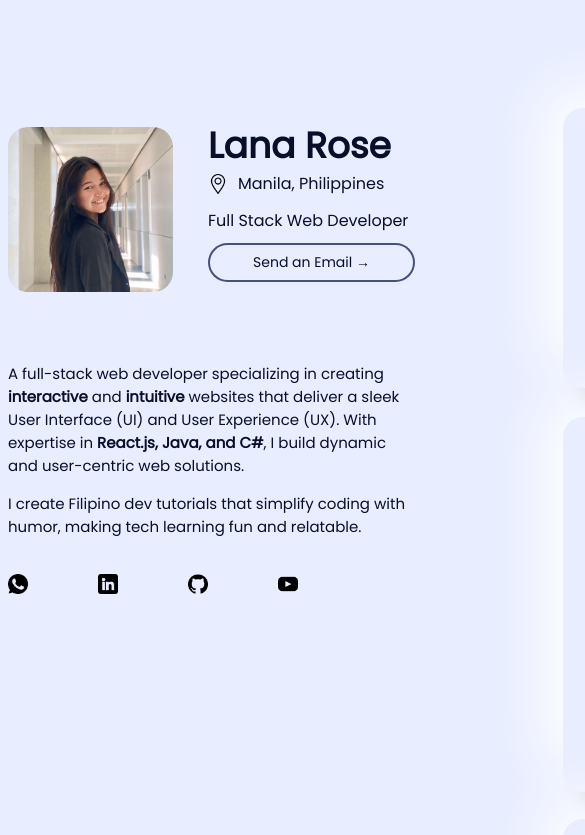
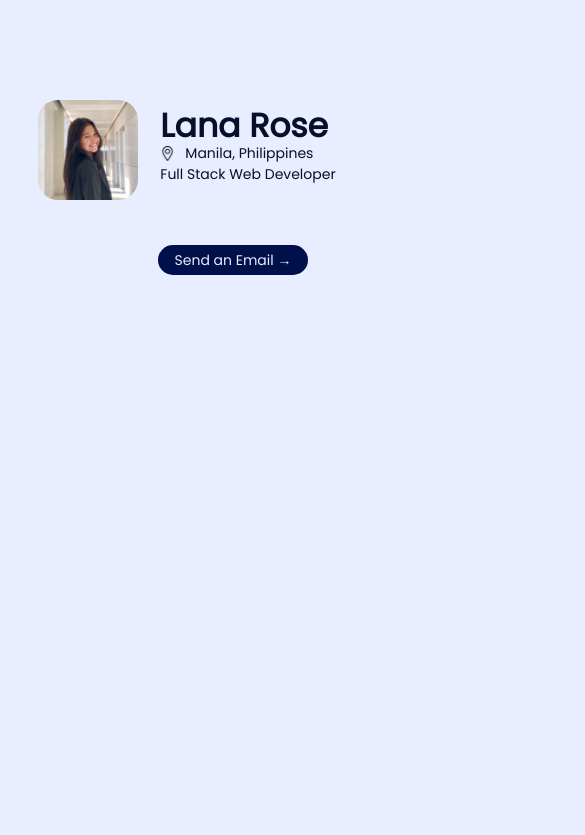
Before and after one commit to lanarosedg/About, a React (Vite) app: page / in a window 390 px wide. Shown: the top 835 px of the page, 585 px wide, since content can reach past the window. Built offline with nearby package versions, Linux system fonts and the light colour scheme.

Commit message:
Iphone 14 initial chnges for responsiveness

```diff
--- a/src/App.jsx
+++ b/src/App.jsx
@@ -17,13 +17,13 @@ function App() {
         <Photo/>
         <Name/>
         <Email/>
-        <Introduction/>
+        {/* <Introduction/>
         <Contacts/>
         <Experience/>
         <TechStack/>
         <LifeOutside/>
         <Projects/>
-        <Footer/>
+        <Footer/> */}
       </div>
     </>
   );
--- a/src/index.css
+++ b/src/index.css
@@ -7,7 +7,7 @@
 .App {
   display: grid;
   grid-template-columns: 1fr 160px 40px 210px 145px 480px 1fr;
-  grid-template-rows: 100px 115px 20px 47px 20px 30px 47px 30px 157px 50px 165px 30px 233px 30px 365px 30px 100px;
+  grid-template-rows: 100px 115px 20px 47px 97px 30px 100px 50px 165px 30px 233px 30px 365px 30px 100px;
 }
 
 /*        */
@@ -19,6 +19,7 @@
 .photo {
   grid-area: 2 / 2 / 3 / 3;
   position: sticky;
+  top: 100px;
 }
 
 .formalPhoto {
@@ -61,6 +62,7 @@
   align-items: left;
   grid-area: 2 / 4 / 2 / 5;
   position: sticky;
+  top: 100px;
 }
 
 .nameTitle {
@@ -96,24 +98,23 @@
   justify-content: left;
   grid-area: 4 / 4 / 5 / 4;
   position: sticky;
+  top: 235px;
 }
 
 .emailButton {
   width: 207px;
   height: 39px;
   font-size: 14px;
-  background-color: #E8EDFF;
-  border-color: rgba(0, 16, 74, 0.7);
-  border-style: solid;
+  color: #E8EDFF;
+  background-color: rgba(0, 16, 74);
+  border-style: none;
   border-radius: 20px;
   cursor: pointer;
 }
 
 .emailButton:hover {
-  background-color: #070F2B;
-  color: #E8EDFF;
-}
-
+      opacity: 0.8;
+    }
 /*       */
 /*       */
 /* INTRO */
@@ -123,9 +124,8 @@
 .introContainer {
   display: flex;
   flex-direction: column;
-  justify-content: center;
   align-items: left;
-  grid-area: 6 / 2 / 10 / 5;
+  grid-area: 5 / 2 / 8 / 5;
   position: sticky;
   font-size: 15px;
 }
@@ -141,7 +141,7 @@
   flex-direction: row;
   justify-content: left;
   align-items: top;
-  grid-area: 10 / 2 / 11 / 3;
+  grid-area: 8 / 2 / 9 / 3;
   gap: 70px;
   position: sticky;
 }
@@ -159,8 +159,8 @@
   align-items: left;
   grid-area: 2 / 6 / 7 / 7;
   padding-left: 50px;
-  box-shadow:  20px 20px 20px #c5c9d9,
-  -20px -20px 60px #ffffff;
+  box-shadow: 20px 20px 20px #c5c9d9,
+    -20px -20px 60px #ffffff;
   border-radius: 20px;
   width: 460px;
   height: 280px;
@@ -187,11 +187,11 @@
 .techStackContainer {
   justify-content: center;
   align-items: left;
-  grid-area: 9 / 6 / 10 / 7;
+  grid-area: 7 / 6 / 10 / 7;
   padding-left: 50px;
   padding-top: 15px;
-  box-shadow:  20px 20px 20px #c5c9d9,
-  -20px -20px 60px #ffffff;
+  box-shadow: 20px 20px 20px #c5c9d9,
+    -20px -20px 60px #ffffff;
   border-radius: 20px;
   width: 460px;
   height: 360px;
@@ -236,7 +236,7 @@
 .techEndButton {
   border-radius: 10px;
   border-style: solid;
-  border-color:rgba(7, 15, 43, 0.2);
+  border-color: rgba(7, 15, 43, 0.2);
   font-size: 12px;
 }
 
@@ -253,8 +253,8 @@
   grid-area: 13 / 6 / 14 / 7;
   padding-left: 50px;
   padding-top: 15px;
-  box-shadow:  20px 20px 20px #c5c9d9,
-  -20px -20px 60px #ffffff;
+  box-shadow: 20px 20px 20px #c5c9d9,
+    -20px -20px 60px #ffffff;
   border-radius: 20px;
   width: 460px;
   height: 220px;
@@ -278,8 +278,8 @@
   grid-area: 15 / 6 / 16 / 7;
   padding-left: 50px;
   padding-top: 15px;
-  box-shadow:  20px 20px 20px #c5c9d9,
-  -20px -20px 60px #ffffff;
+  box-shadow: 20px 20px 20px #c5c9d9,
+    -20px -20px 60px #ffffff;
   border-radius: 20px;
   width: 460px;
   height: 350px;
@@ -335,3 +335,106 @@
   border: none;
   border-top: 1px solid #ccc;
 }
+/*----------------------Iphone 14---------------------------*/
+/*----------------------Iphone 14---------------------------*/
+/*----------------------Iphone 14---------------------------*/
+
+@media only screen and (max-width: 1836px) {
+  .App {
+    grid-template-columns: 30px 100px 20px 190px 30px;
+    grid-template-rows: 50px 100px 50px 150px 20px 30px;
+  }
+
+  /*        */
+  /* PHOTO  */
+  /*        */
+  /*        */
+    .photo {
+      grid-area: 2 / 2 / 3 / 3;
+    }
+
+    .formalPhoto {
+      width: 100px;
+      height: 100px;
+      border-radius: 20px;
+      padding: 0;
+      margin: 0;
+    }
+
+
+  /*      */
+  /*      */
+  /* NAME */
+  /*      */
+  /*      */
+
+    .nameContainer {
+      display: grid;
+      flex-direction: column;
+      justify-content: center;
+      align-items: left;
+      grid-area: 2 / 4 / 3 / 5;
+    }
+
+    .nameTitle {
+      font-size: 33px;
+      font-weight: bolder;
+      display: grid;
+      align-items: center;
+      font-weight: bold;
+      padding: 0;
+      margin: 0;
+    }
+
+    .location {
+      font-size: 14px;
+      margin-top: -5%;
+      display: flex;
+      align-items: center;
+      gap: 10px;
+    }
+
+    .role {
+      font-size: 14px;
+      margin-top: -8%;
+    }
+
+  /*      */
+  /*      */
+  /* LOGO */
+  /*      */
+  /*      */
+    .logo {
+      height: 15px;
+      width: 15px;
+    }
+
+  /*       */
+  /*       */
+  /* EMAIL */
+  /*       */
+  /*       */
+
+    .emailContainer {
+      display: flex;
+      flex-direction: center;
+      grid-area: 3 / 4 / 4 / 5;
+      place-items: center;
+    }
+
+    .emailButton {
+      width: 150px;
+      height: 30px;
+      font-size: 14px;
+      color: #E8EDFF;
+      background-color: rgba(0, 16, 74);
+      border-style: none;
+      border-radius: 20px;
+      cursor: pointer;
+    }
+
+    .emailButton:hover {
+      opacity: 0.8;
+    }
+
+}
```
